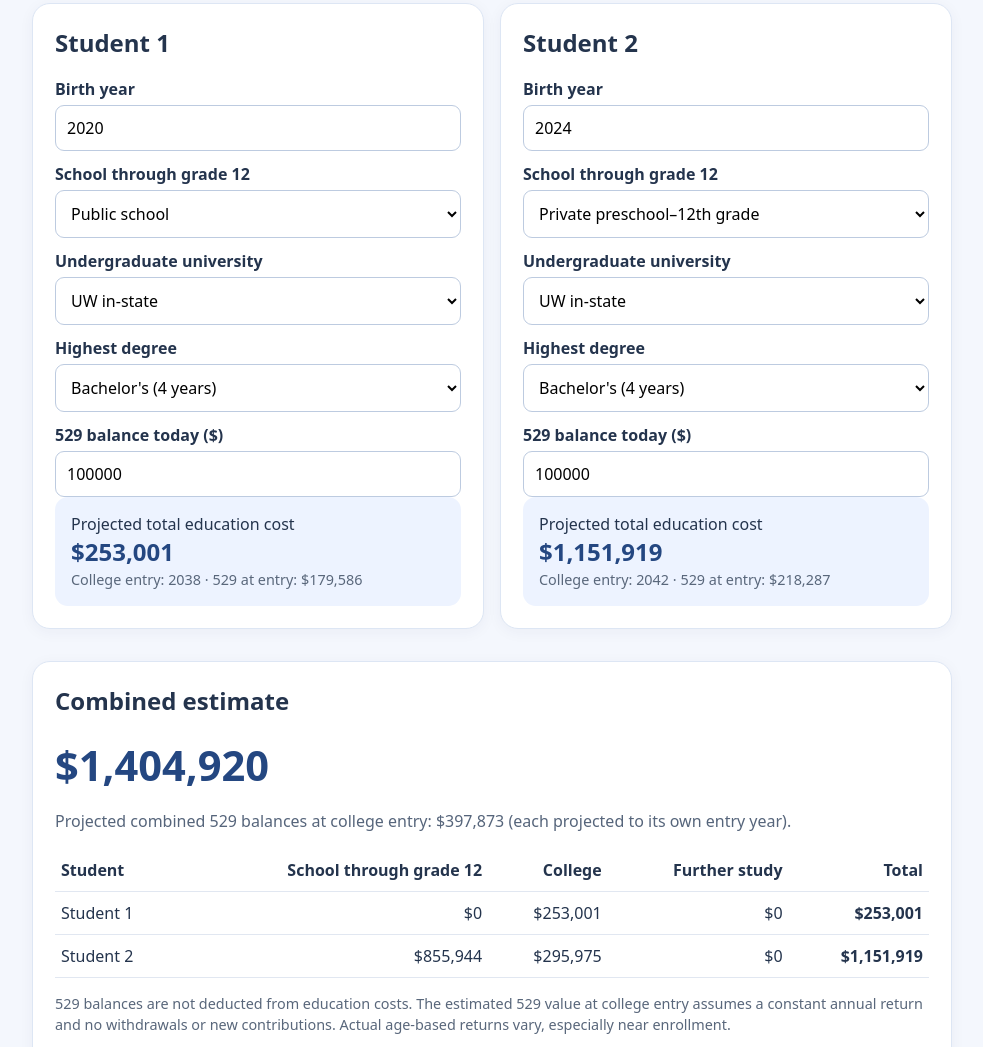
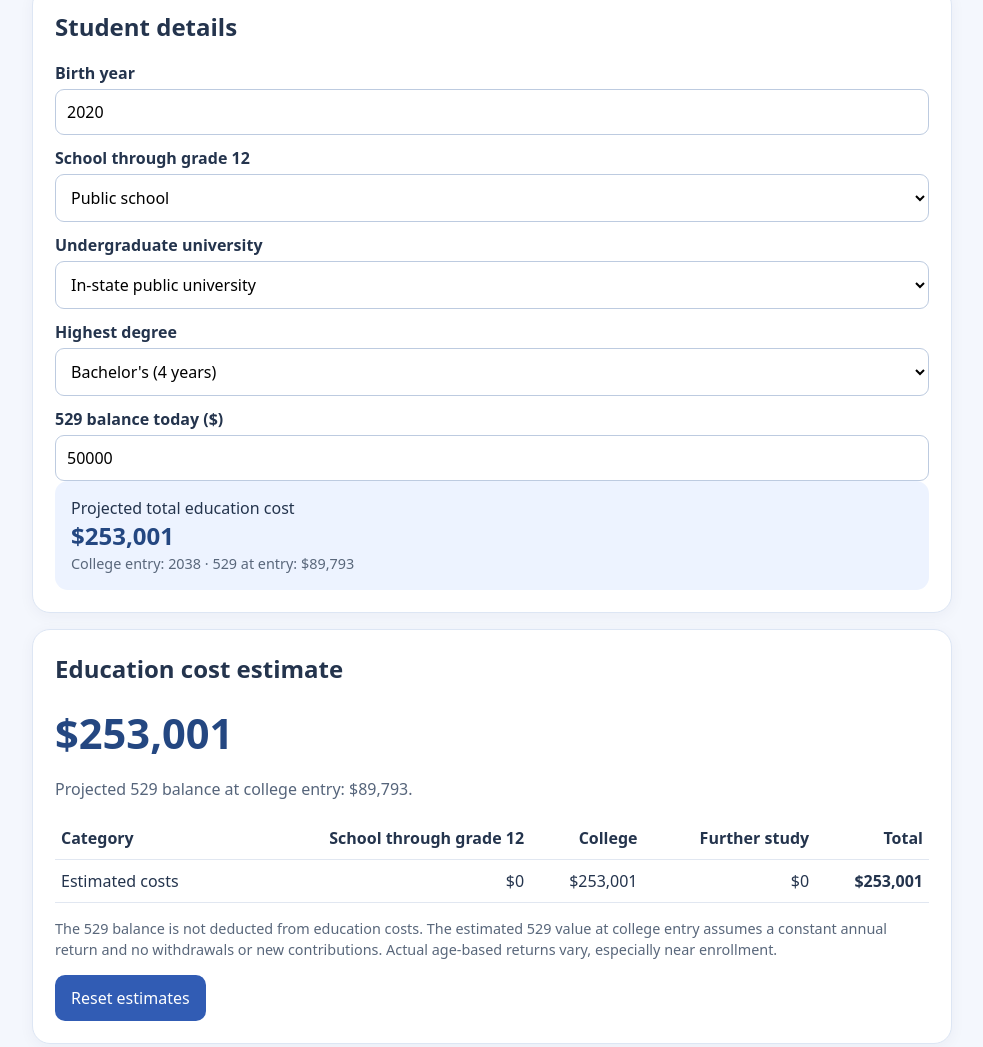
Before and after one commit to mattkim/kids-learning, a plain HTML site: page education-planner.html in a window 1280 px wide. Shown: the part 548-1595 px from the top of the page, without its empty margins (148-1131 px from the left). Drawn offline with Linux system fonts and the light colour scheme.

Commit message:
Simplify education planner to one anonymous student with 2020 birth year and $50k 529 default

```diff
--- a/education-planner.html
+++ b/education-planner.html
@@ -8,16 +8,16 @@
 <div><label for="inflation">Annual education cost inflation (%)</label><input id="inflation" type="number" min="0" max="12" step=".5" value="4"></div>
 <div><label for="returns">Annual 529 investment return (%)</label><input id="returns" type="number" min="-5" max="15" step=".5" value="5"></div></div>
 <label><input type="checkbox" id="housing" checked> Include college and graduate-school room &amp; board</label>
-<p class="muted">All estimates are future dollars. Undergraduate costs include tuition, fees, books, transport and personal expenses. Room and board can be excluded with the checkbox. Graduate degrees are modeled at UW resident rates.</p></section>
-<div class="grid" id="students"></div>
-<section class="card"><h2>Combined estimate</h2><div class="big" id="combined"></div><p id="funding"></p><table><thead><tr><th>Student</th><th>School through grade 12</th><th>College</th><th>Further study</th><th>Total</th></tr></thead><tbody id="breakdown"></tbody></table><p class="muted">529 balances are not deducted from education costs. The estimated 529 value at college entry assumes a constant annual return and no withdrawals or new contributions. Actual age-based returns vary, especially near enrollment.</p><button id="reset" type="button">Reset estimates</button></section>
-<section class="card"><h2>How estimates work</h2><p>College entry is estimated as birth year + 18. A four-year bachelor's is followed, if selected, by a two-year master's, three-year law degree, or four-year medical degree. A master's is not required for law or medicine.</p><p>Baseline annual costs in 2026 dollars: UW resident undergraduate $37,213 with housing ($18,355 without); out-of-state public $70,000 with housing ($50,000 without); private university $100,000 with housing ($74,500 without). Additional annual graduate study costs in 2026 dollars are modeled at $47,367 master's, $77,172 law, or $100,000 medical with housing, with estimated non-housing portions of $32,000, $61,000, and $84,000 respectively. Actual schools and programs vary widely.</p><p>Private preschool–12 tuition is modeled as two preschool years at $30,000 per year, nine K–8 years at $38,000 per year, and four high school years at $50,000 per year, inflated from 2026. Private-school figures are tuition only and do not include preschool boarding. The model assumes preschool starts at age 3, kindergarten at age 5, and college at age 18. Public K–12 tuition is modeled as $0, excluding taxes and incidental costs.</p><p class="muted">Illustrative planning model, not a tuition quote, financial advice, or a prediction. No scholarships, financial aid, taxes, or special residency exceptions are assumed. Some projected expenses may not qualify for tax-free 529 withdrawals.</p></section>
+<p class="muted">All estimates are future dollars. Undergraduate costs include tuition, fees, books, transport and personal expenses. Room and board can be excluded with the checkbox. Graduate degrees use illustrative in-state public university rates.</p></section>
+<div id="students"></div>
+<section class="card"><h2>Education cost estimate</h2><div class="big" id="combined"></div><p id="funding"></p><table><thead><tr><th>Category</th><th>School through grade 12</th><th>College</th><th>Further study</th><th>Total</th></tr></thead><tbody id="breakdown"></tbody></table><p class="muted">The 529 balance is not deducted from education costs. The estimated 529 value at college entry assumes a constant annual return and no withdrawals or new contributions. Actual age-based returns vary, especially near enrollment.</p><button id="reset" type="button">Reset estimates</button></section>
+<section class="card"><h2>How estimates work</h2><p>College entry is estimated as birth year + 18. A four-year bachelor's is followed, if selected, by a two-year master's, three-year law degree, or four-year medical degree. A master's is not required for law or medicine.</p><p>Baseline annual costs in 2026 dollars: In-state public undergraduate $37,213 with housing ($18,355 without); out-of-state public $70,000 with housing ($50,000 without); private university $100,000 with housing ($74,500 without). Additional annual graduate study costs in 2026 dollars are modeled at $47,367 master's, $77,172 law, or $100,000 medical with housing, with estimated non-housing portions of $32,000, $61,000, and $84,000 respectively. Actual schools and programs vary widely.</p><p>Private preschool–12 tuition is modeled as two preschool years at $30,000 per year, nine K–8 years at $38,000 per year, and four high school years at $50,000 per year, inflated from 2026. Private-school figures are tuition only and do not include preschool boarding. The model assumes preschool starts at age 3, kindergarten at age 5, and college at age 18. Public K–12 tuition is modeled as $0, excluding taxes and incidental costs.</p><p class="muted">Illustrative planning model, not a tuition quote, financial advice, or a prediction. No scholarships, financial aid, taxes, or special residency exceptions are assumed. Some projected expenses may not qualify for tax-free 529 withdrawals.</p></section>
 <script>
 const NOW=2026;
 const money=n=>new Intl.NumberFormat('en-US',{style:'currency',currency:'USD',maximumFractionDigits:0}).format(n);
-const configs=[{birth:2020,school:'public',college:'uw',degree:'bachelor',balance:100000},{birth:2024,school:'private',college:'uw',degree:'bachelor',balance:100000}];
+const configs=[{birth:2020,school:'public',college:'uw',degree:'bachelor',balance:50000}];
 const choices=(pairs,selected)=>pairs.map(([v,t])=>'<option value="'+v+'"'+(v===selected?' selected':'')+'>'+t+'</option>').join('');
-document.getElementById('students').innerHTML=configs.map((c,i)=>'<section class="card"><h2>Student '+(i+1)+'</h2><label>Birth year</label><input data-i="'+i+'" data-field="birth" type="number" min="1990" max="2050" value="'+c.birth+'"><label>School through grade 12</label><select data-i="'+i+'" data-field="school">'+choices([['public','Public school'],['private','Private preschool–12th grade']],c.school)+'</select><label>Undergraduate university</label><select data-i="'+i+'" data-field="college">'+choices([['uw','UW in-state'],['out','Out-of-state public'],['private','Private university']],c.college)+'</select><label>Highest degree</label><select data-i="'+i+'" data-field="degree">'+choices([['bachelor',"Bachelor's (4 years)"],['masters',"Bachelor's + Master's (6 years)"],['law',"Bachelor's + Law (7 years)"],['medical',"Bachelor's + Medicine (8 years)"]],c.degree)+'</select><label>529 balance today ($)</label><input data-i="'+i+'" data-field="balance" type="number" min="0" step="1000" value="'+c.balance+'"><div class="result"><span>Projected total education cost</span><strong id="total'+i+'"></strong><span class="muted" id="entry'+i+'"></span></div></section>').join('');
+document.getElementById('students').innerHTML=configs.map((c,i)=>'<section class="card"><h2>Student details</h2><label>Birth year</label><input data-i="'+i+'" data-field="birth" type="number" min="1990" max="2050" value="'+c.birth+'"><label>School through grade 12</label><select data-i="'+i+'" data-field="school">'+choices([['public','Public school'],['private','Private preschool–12th grade']],c.school)+'</select><label>Undergraduate university</label><select data-i="'+i+'" data-field="college">'+choices([['uw','In-state public university'],['out','Out-of-state public'],['private','Private university']],c.college)+'</select><label>Highest degree</label><select data-i="'+i+'" data-field="degree">'+choices([['bachelor',"Bachelor's (4 years)"],['masters',"Bachelor's + Master's (6 years)"],['law',"Bachelor's + Law (7 years)"],['medical',"Bachelor's + Medicine (8 years)"]],c.degree)+'</select><label>529 balance today ($)</label><input data-i="'+i+'" data-field="balance" type="number" min="0" step="1000" value="'+c.balance+'"><div class="result"><span>Projected total education cost</span><strong id="total'+i+'"></strong><span class="muted" id="entry'+i+'"></span></div></section>').join('');
 function estimate(c,inflation,returns,includeHousing){
  const entry=Number(c.birth)+18;
  const yearCost=(amount,year)=>amount*Math.pow(1+inflation,year-NOW);
@@ -43,8 +43,8 @@ function render(){
  const results=configs.map(c=>estimate(c,inflation,returns,housing));
  results.forEach((r,i)=>{document.getElementById('total'+i).textContent=money(r.total);document.getElementById('entry'+i).textContent='College entry: '+r.entry+' · 529 at entry: '+money(r.future529)});
  document.getElementById('combined').textContent=money(results.reduce((sum,r)=>sum+r.total,0));
- document.getElementById('funding').textContent='Projected combined 529 balances at college entry: '+money(results.reduce((sum,r)=>sum+r.future529,0))+' (each projected to its own entry year).';
- document.getElementById('breakdown').innerHTML=results.map((r,i)=>'<tr><td>Student '+(i+1)+'</td><td>'+money(r.school)+'</td><td>'+money(r.college)+'</td><td>'+money(r.graduate)+'</td><td><b>'+money(r.total)+'</b></td></tr>').join('');
+ document.getElementById('funding').textContent='Projected 529 balance at college entry: '+money(results[0].future529)+'.';
+ document.getElementById('breakdown').innerHTML=results.map((r,i)=>'<tr><td>Estimated costs</td><td>'+money(r.school)+'</td><td>'+money(r.college)+'</td><td>'+money(r.graduate)+'</td><td><b>'+money(r.total)+'</b></td></tr>').join('');
 }
 document.querySelectorAll('[data-field]').forEach(el=>el.addEventListener('input',()=>{const c=configs[Number(el.dataset.i)];c[el.dataset.field]=['birth','balance'].includes(el.dataset.field)?Math.max(0,Number(el.value)||0):el.value;render()}));
 document.querySelectorAll('#inflation,#returns,#housing').forEach(el=>el.addEventListener('input',render));
```
